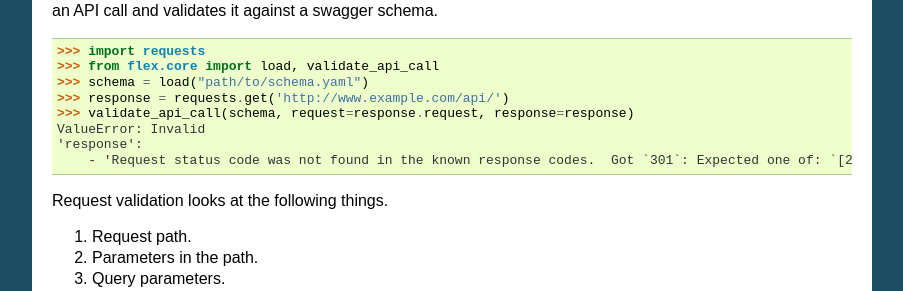
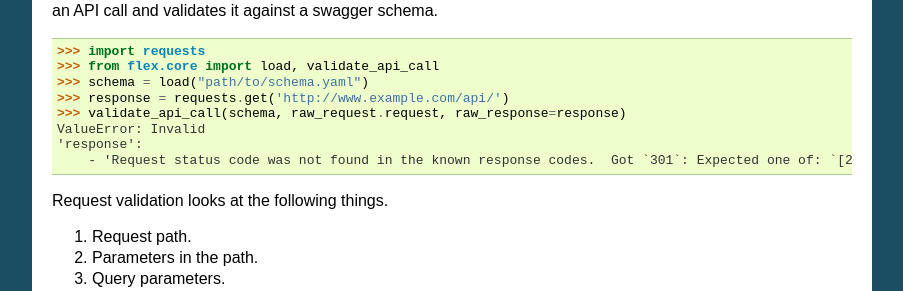
Before and after one commit to pipermerriam/flex, a Sphinx documentation site: the page built from docs/index.rst, in a window 1280 px wide and 900 px high, scrolled down 1533 px. Shown: the part 154-445 px from the top of the window, without its empty margins (198-1101 px from the left). Built offline with Sphinx 7.4.7, drawn with Linux system fonts in a browser that asks for light colours.

Commit message:
fixes #45 - Fix docs for validate_api_call

```diff
--- a/docs/index.rst
+++ b/docs/index.rst
@@ -120,7 +120,7 @@ swagger schema.
    >>> from flex.core import load, validate_api_call
    >>> schema = load("path/to/schema.yaml")
    >>> response = requests.get('http://www.example.com/api/')
-   >>> validate_api_call(schema, request=response.request, response=response)
+   >>> validate_api_call(schema, raw_request.request, raw_response=response)
    ValueError: Invalid
    'response':
        - 'Request status code was not found in the known response codes.  Got `301`: Expected one of: `[200]`'
```
